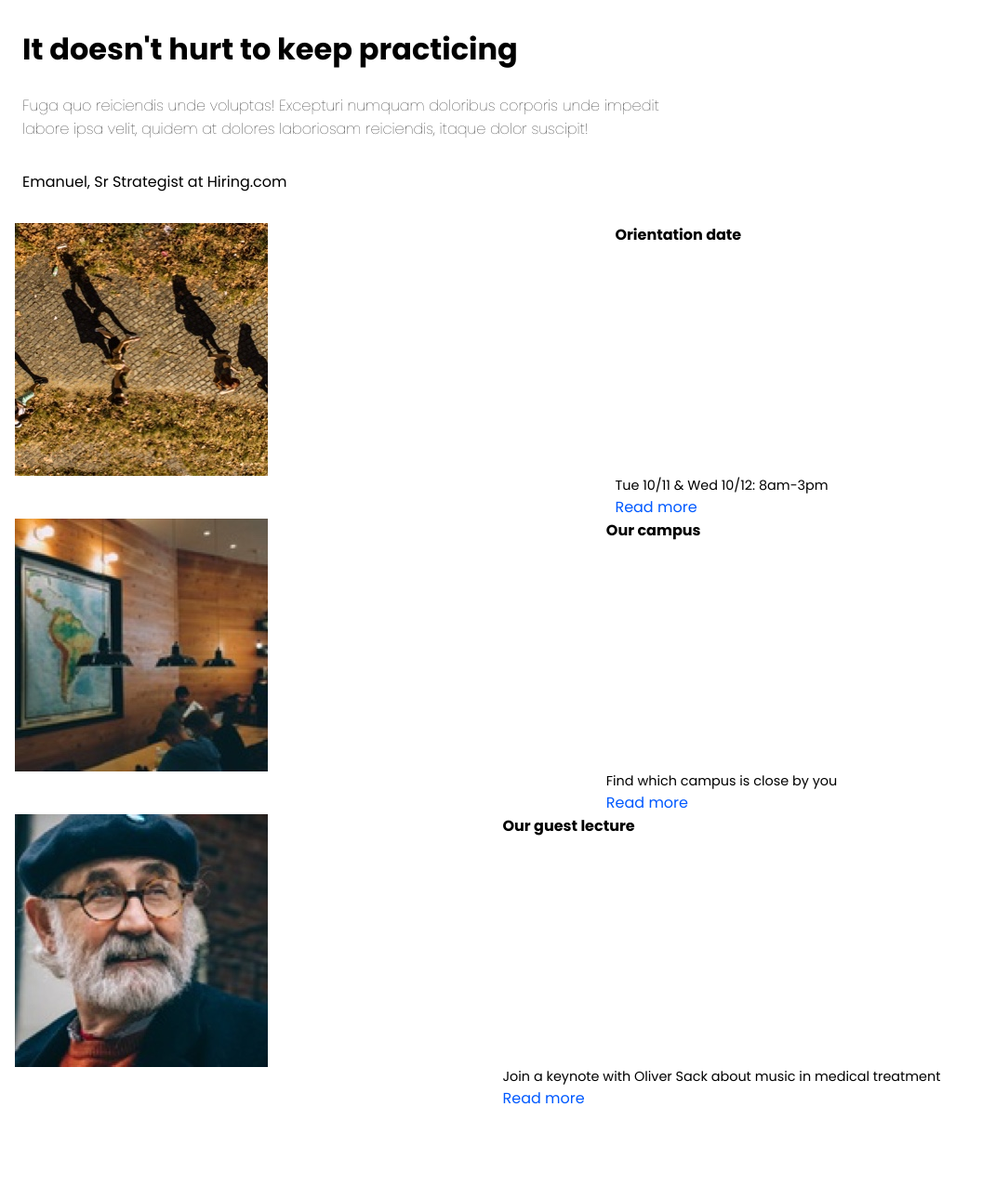
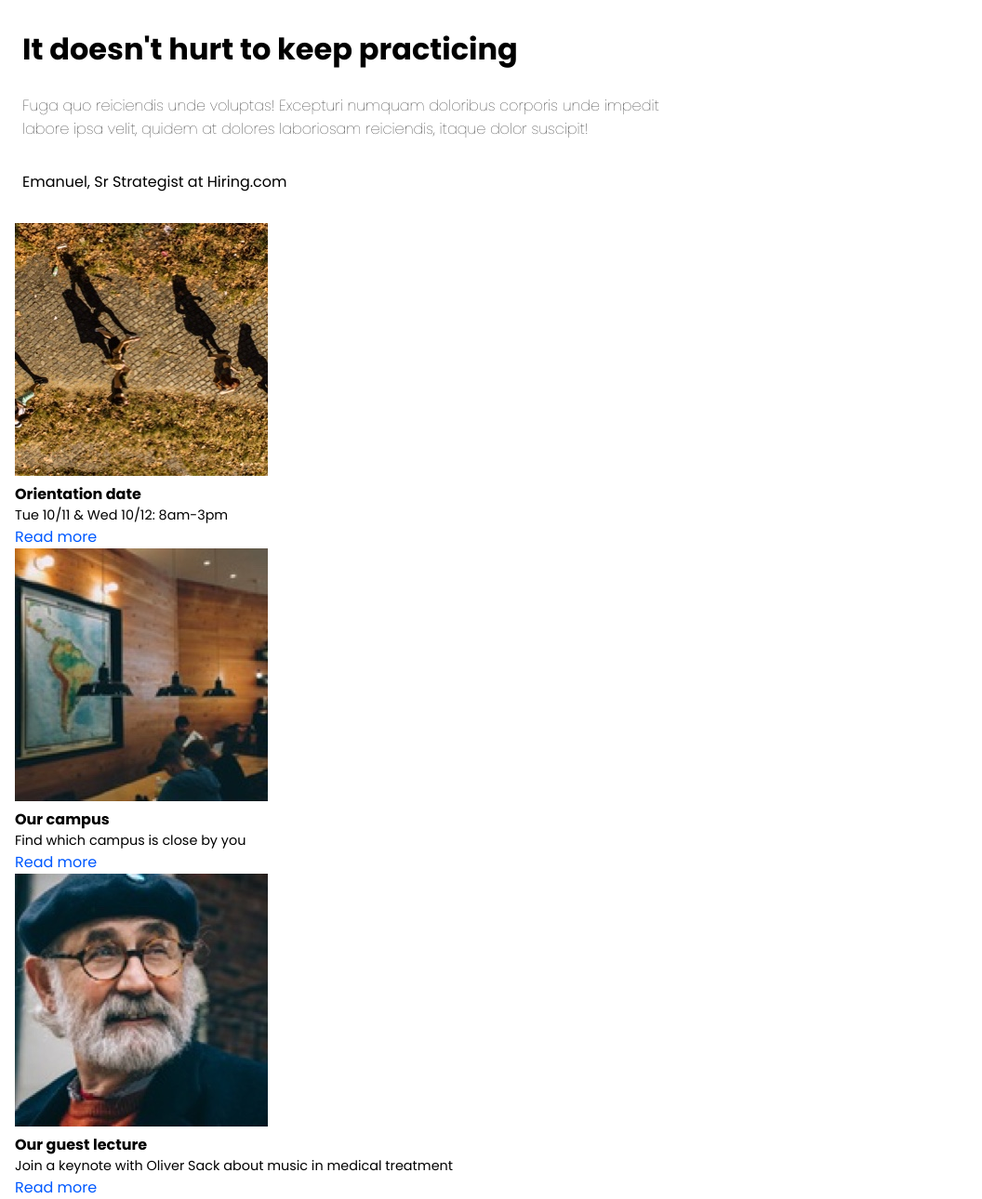
Before and after one commit to emmanuelRitzler/Colmar-Academy, a plain HTML site: page index.html in a window 1280 px wide. Shown: the part 2759-4049 px from the top of the page at 93% size, without its empty margins (0-1056 px from the left). Before the commit the page ends 3953 px from the top, so only its background shows below. Drawn offline with Linux system fonts and the light colour scheme.

Commit message:
Correction on infos layout

```diff
--- a/style.css
+++ b/style.css
@@ -322,16 +322,5 @@ header p {
 }
 
 .event-1 {
-    display: grid;
-    grid-row: 1 / span 1;
+    display: inline;
 }
-
-.event-2 {
-    display: grid;
-    grid-row: 2 / span 1;
-}
-
-.event-3 {
-    display: grid;
-    grid-row: 3 / span 1;
-}
```
